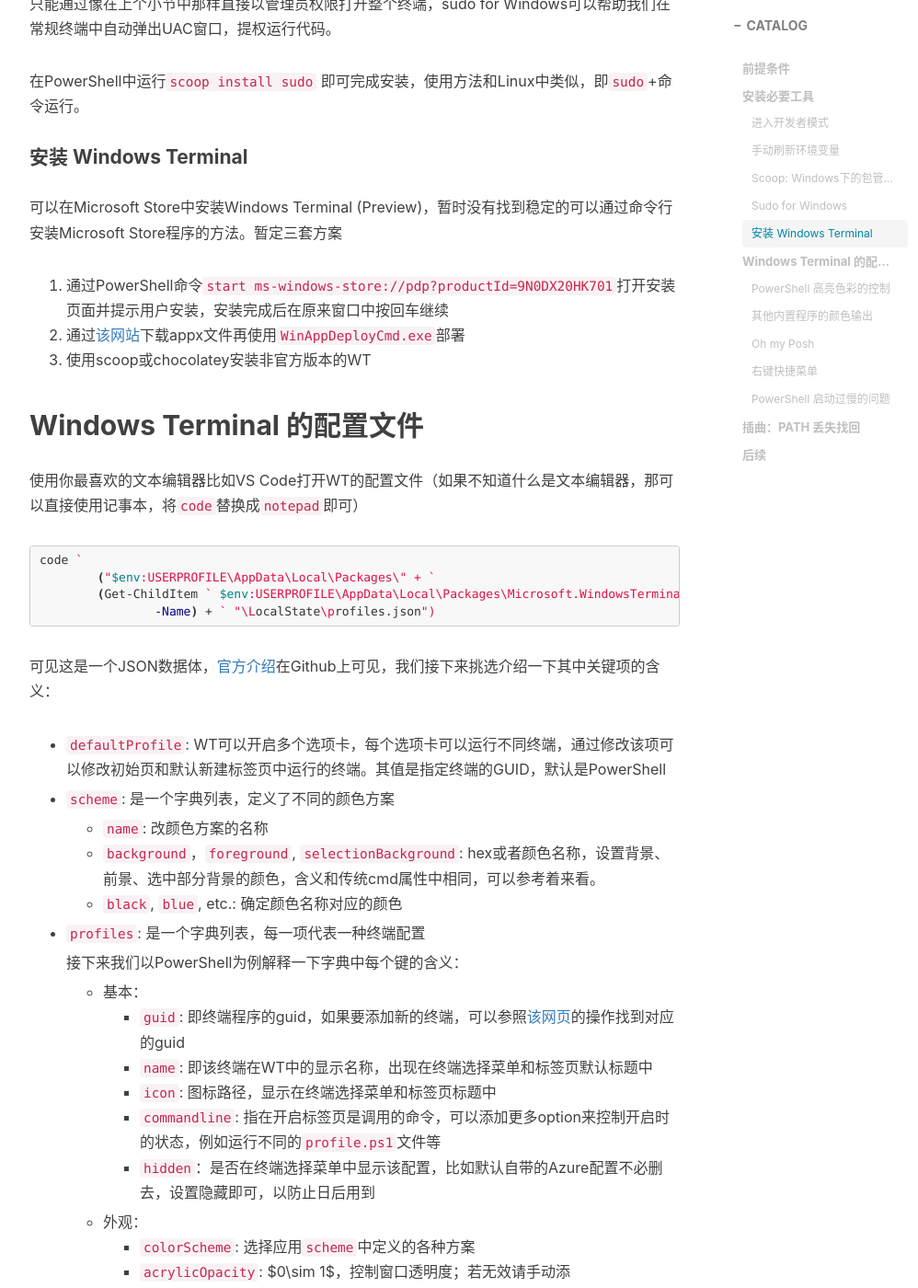
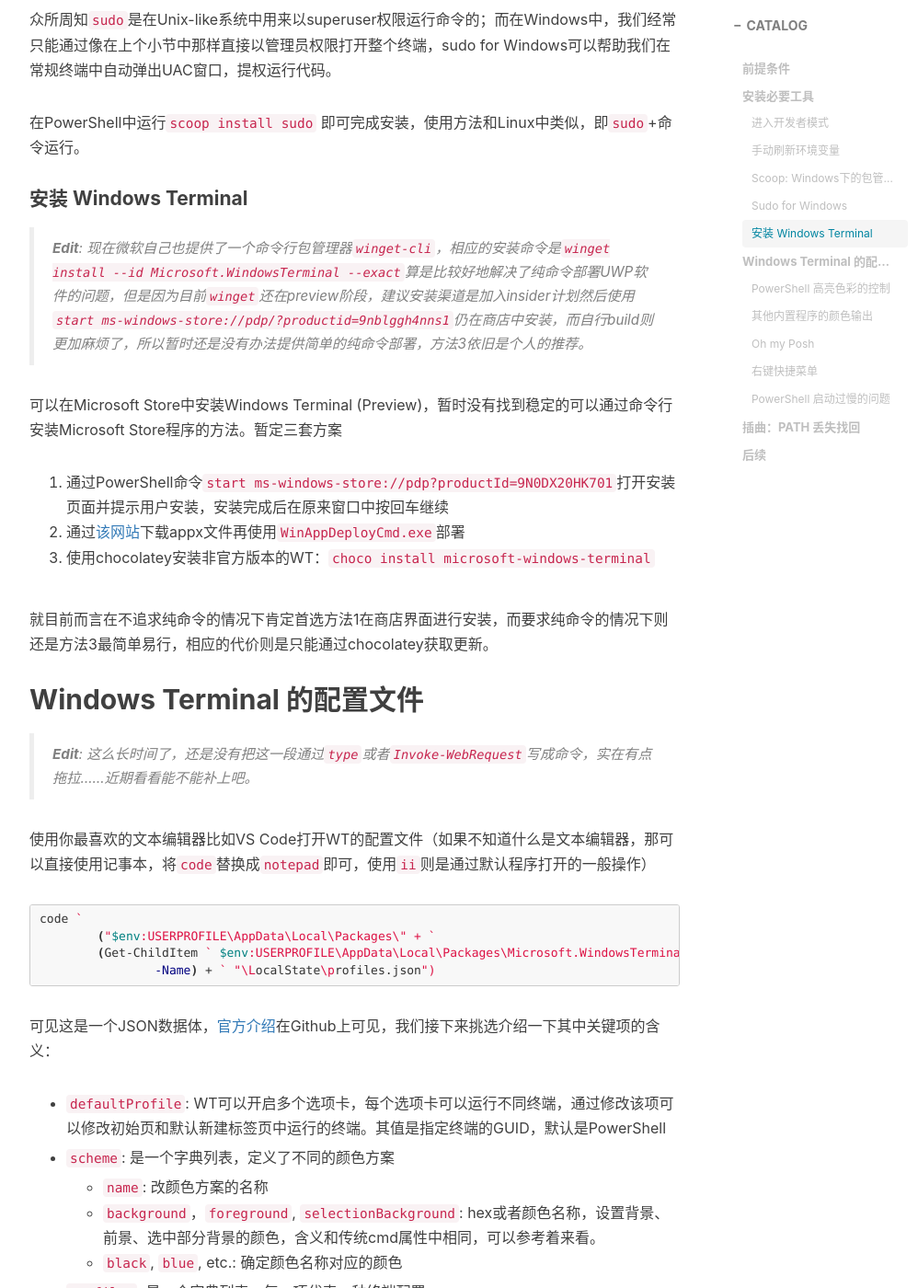
Before and after one commit to ZhangTianrong/ZhangTianrong.github.io, a Jekyll site: the page built from _posts/2020-01-09-WT+POSH.md, in a window 1280 px wide and 1400 px high, scrolled down 3338 px. Shown: the whole window at 92% size, without its empty margins (233-1231 px from the left). Built offline with Jekyll 4.4.1, drawn with Linux system fonts in a browser that asks for light colours; nearby versions of some CDN libraries; some web fonts are replaced; comment, search, counter and statistics services are not loaded; part of the change alters nothing that is shown; some of the changed text lies outside the part shown.

Commit message:
update about winget and fix some small errors

````diff
--- a/_posts/2020-01-09-WT+POSH.md
+++ b/_posts/2020-01-09-WT+POSH.md
@@ -80,15 +80,15 @@ Invoke-WebRequest -Uri "https://raw.githubusercontent.com/chocolatey/choco/maste
 
 2. 安装scoop，详见[官方指南](https://scoop.sh/)：
 
-   ```bash
-   # Change execution policy
-   Set-ExecutionPolicy RemoteSigned -scope CurrentUser
-   # Download and install scoop
-   iwr -useb get.scoop.sh | iex
-   # Add useful buckets (resembles repos in apt)
-   scoop bucket add extras
-   scoop bucket add versions
-   ```
+   > ```bash
+   > # Change execution policy
+   > Set-ExecutionPolicy RemoteSigned -scope CurrentUser
+   > # Download and install scoop
+   > iwr -useb get.scoop.sh | iex
+   > # Add useful buckets (resembles repos in apt)
+   > scoop bucket add extras
+   > scoop bucket add versions
+   > ```
 
 #### Sudo for Windows
 
@@ -98,15 +98,21 @@ Invoke-WebRequest -Uri "https://raw.githubusercontent.com/chocolatey/choco/maste
 
 #### 安装 Windows Terminal
 
+> **Edit**: 现在微软自己也提供了一个命令行包管理器`winget-cli`，相应的安装命令是`winget install --id Microsoft.WindowsTerminal --exact`算是比较好地解决了纯命令部署UWP软件的问题，但是因为目前`winget`还在preview阶段，建议安装渠道是加入insider计划然后使用`start ms-windows-store://pdp/?productid=9nblggh4nns1`仍在商店中安装，而自行build则更加麻烦了，所以暂时还是没有办法提供简单的纯命令部署，方法3依旧是个人的推荐。
+
 可以在Microsoft Store中安装Windows Terminal (Preview)，暂时没有找到稳定的可以通过命令行安装Microsoft Store程序的方法。暂定三套方案
 
 1. 通过PowerShell命令`start ms-windows-store://pdp?productId=9N0DX20HK701`打开安装页面并提示用户安装，安装完成后在原来窗口中按回车继续
 2. 通过[该网站](https://store.rg-adguard.net/)下载appx文件再使用`WinAppDeployCmd.exe`部署
-3. 使用scoop或chocolatey安装非官方版本的WT
+3. 使用chocolatey安装非官方版本的WT：`choco install microsoft-windows-terminal`
+
+就目前而言在不追求纯命令的情况下肯定首选方法1在商店界面进行安装，而要求纯命令的情况下则还是方法3最简单易行，相应的代价则是只能通过chocolatey获取更新。
 
 ## Windows Terminal 的配置文件
 
-使用你最喜欢的文本编辑器比如VS Code打开WT的配置文件（如果不知道什么是文本编辑器，那可以直接使用记事本，将`code`替换成`notepad`即可）
+> **Edit**: 这么长时间了，还是没有把这一段通过`type`或者`Invoke-WebRequest`写成命令，实在有点拖拉……近期看看能不能补上吧。
+
+使用你最喜欢的文本编辑器比如VS Code打开WT的配置文件（如果不知道什么是文本编辑器，那可以直接使用记事本，将`code`替换成`notepad`即可，使用`ii`则是通过默认程序打开的一般操作）
 
 ```bash
 code `
@@ -295,7 +301,6 @@ Remove-Variable -Name _profile
 
 ```bat
 set wt_PowerShell_dir=%cd%
-msg %username% %cd%
 start %LOCALAPPDATA%\\Microsoft\\WindowsApps\\wt.exe
 exit
 ```
@@ -327,7 +332,7 @@ conda在4.6版本之后刚刚添加对PowerShell的支持，目前还在改进
 "terminal.integrated.shellArgs.windows": ["-noexit", "conda4ps"]
 ```
 
-注意，这只在选择PowerShell作为终端时才有效，conda对cmd的支持已经很完善了，如果使用cmd则没有必要再修改。
+注意，这只在选择PowerShell作为终端时才有效，conda对cmd的支持似乎已经很完善了，如果使用cmd则没有必要再修改。
 
 ## 插曲：PATH 丢失找回
 
````
